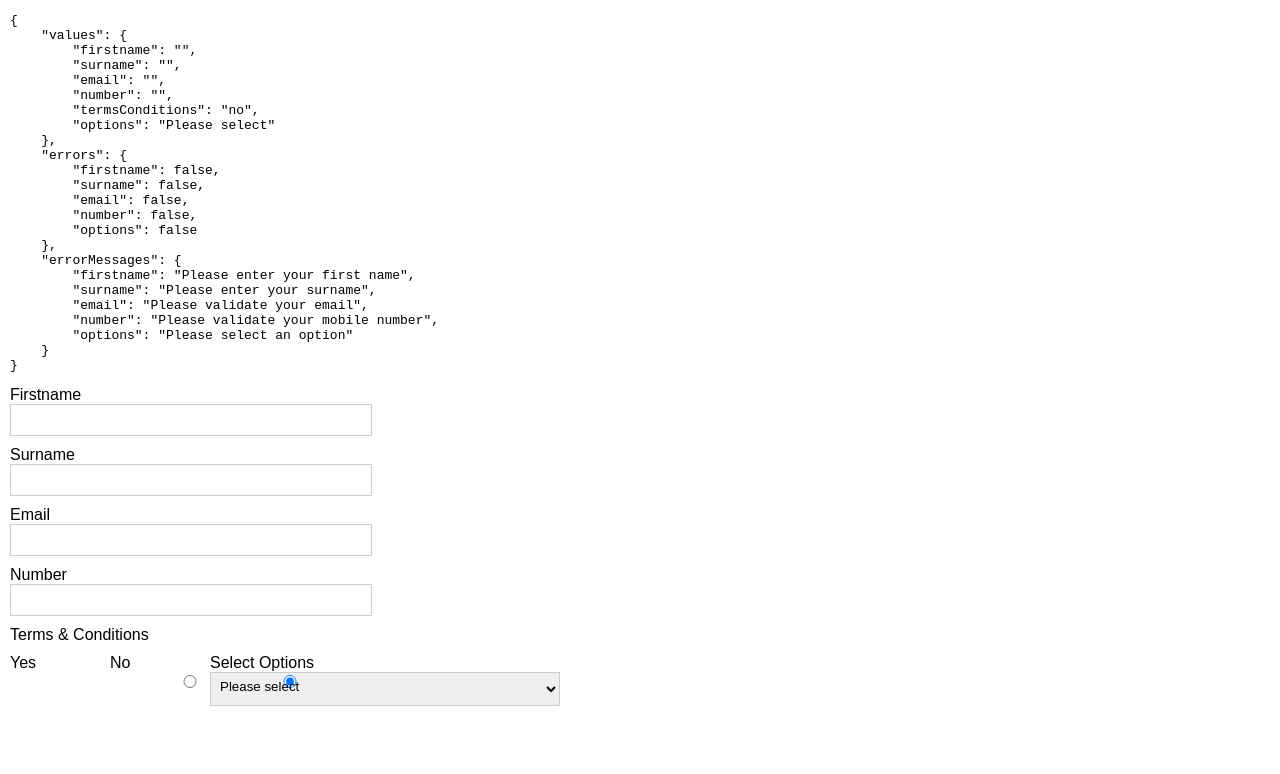
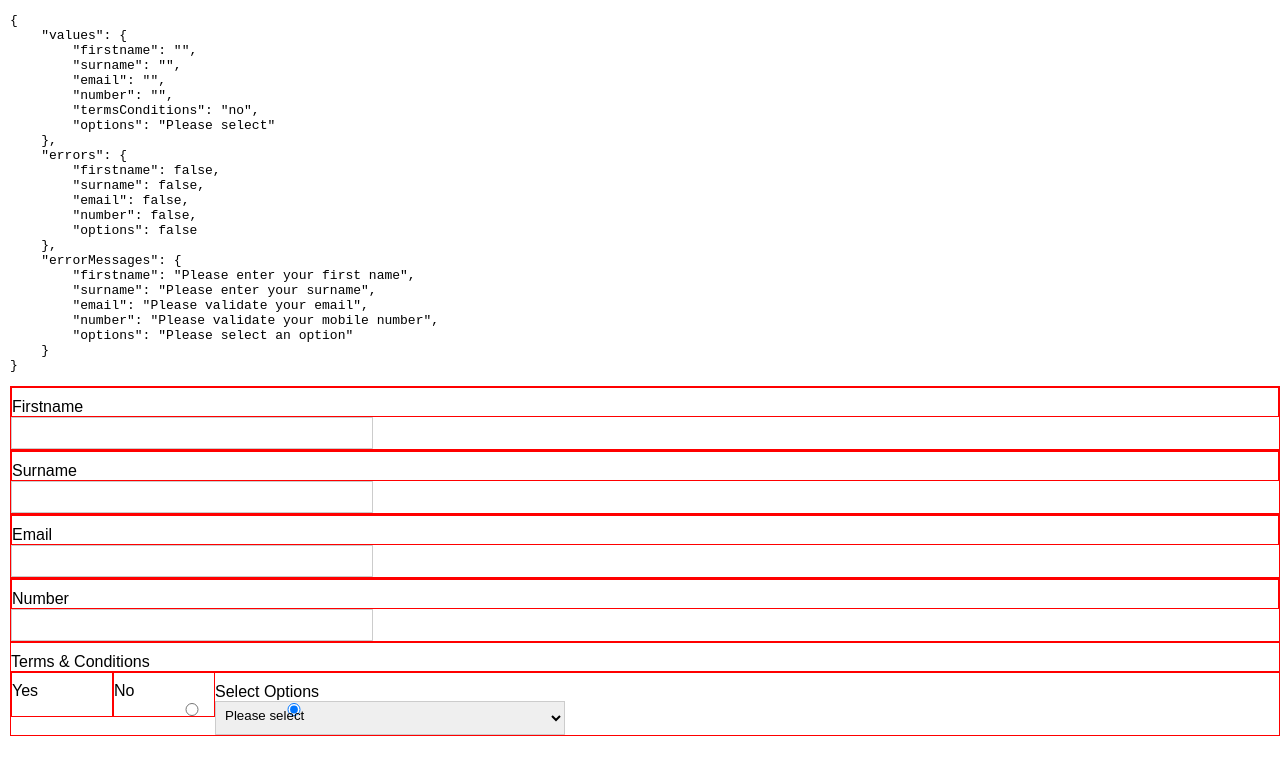
Before and after one commit to presencewebdesign/formvalidation, a React (Create React App) app: page / in a window 1280 px wide. Shown: the top 774 px of the page. Built offline with nearby package versions, Linux system fonts and the light colour scheme; the HTML template or start-up script is replaced by a standard one.

Commit message:
test pipeline

```diff
--- a/src/App.css
+++ b/src/App.css
@@ -4,6 +4,7 @@
 }
 .Form div{
     display: block;
+    border: solid 1px red;
 }
 input, select{
     padding: 5px;
```
